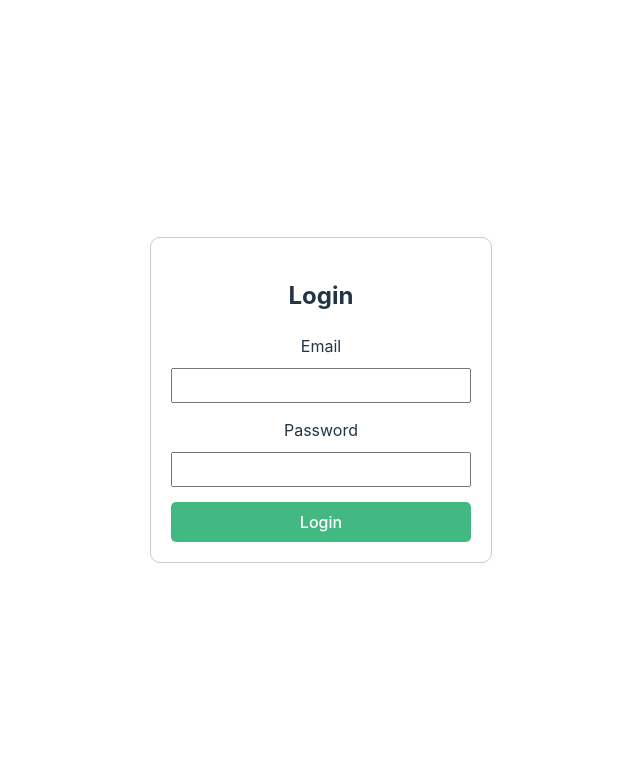
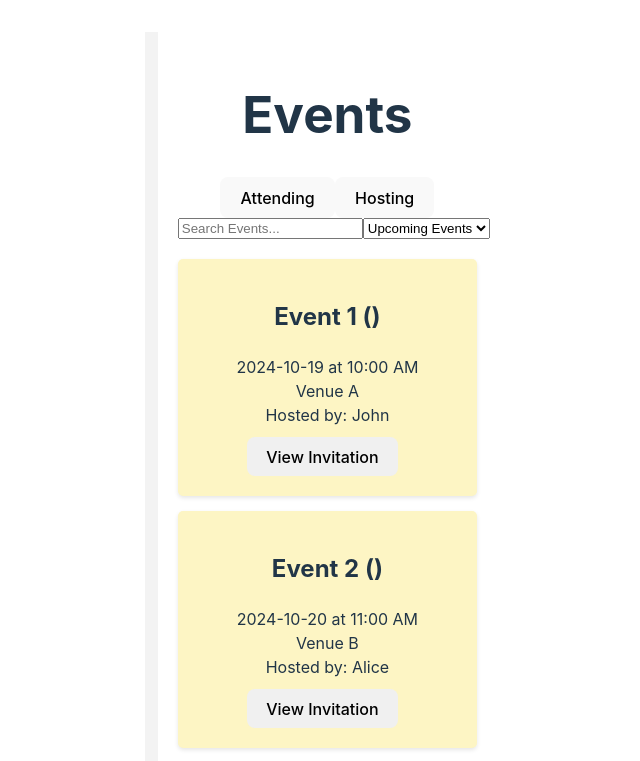
Before and after one commit to plewis10apsu/AllEvently, a Vue app in the folder AllEventlyProjectFiles/frontend/: page /events in a window 1280 px wide. Shown: the top 761 px of the page, without its empty margins (319-959 px from the left). Built offline with nearby package versions, Linux system fonts and the light colour scheme.

Commit message:
Add event card rendering with details and basic layout

```diff
--- a/AllEventlyProjectFiles/frontend/package.json
+++ b/AllEventlyProjectFiles/frontend/package.json
@@ -10,7 +10,8 @@
   },
   "dependencies": {
     "axios": "^1.7.7",
-    "vue": "^3.5.10"
+    "vue": "^3.5.10",
+    "vue-router": "^4.4.5"
   },
   "devDependencies": {
     "@vitejs/plugin-vue": "^5.1.4",
--- a/AllEventlyProjectFiles/frontend/src/App.vue
+++ b/AllEventlyProjectFiles/frontend/src/App.vue
@@ -4,8 +4,8 @@ import Login from './components/Login.vue'
 
 <template>
 
-  <!-- Login Component as Landing Page -->
-  <Login />
+  <!-- This will display the page according to the route (Login, Events, etc.) -->
+  <router-view />
 
 </template>
 
--- /dev/null
+++ b/AllEventlyProjectFiles/frontend/src/components/EventCard.vue
@@ -0,0 +1,40 @@
+<template>
+  <div class="event-card">
+    <h2>{{ event.title }} <span>({{ event.type }})</span></h2>
+    <div class="event-details">
+      <div>{{ event.date }} at {{ event.time }}</div>
+      <div>{{ event.location }}</div>
+      <div>Hosted by: {{ event.host }}</div>
+    </div>
+    <div class="event-actions">
+      <button @click="$emit('viewInvitation')">View Invitation</button>
+      <button v-if="event.host === 'You'" @click="$emit('editInvitation')">Edit Invitation</button>
+    </div>
+  </div>
+</template>
+
+<script setup lang="ts">
+defineProps({
+  event: Object
+});
+</script>
+
+<style scoped>
+.event-card {
+  background-color: #fdf5c4; /* Use your preferred colors */
+  padding: 20px;
+  border-radius: 5px;
+  box-shadow: 0 2px 4px rgba(0, 0, 0, 0.1);
+}
+
+.event-details {
+  margin-bottom: 10px;
+}
+
+.event-actions button {
+  margin-right: 10px;
+  background-color: #f0f0f0;
+  border: none;
+  cursor: pointer;
+}
+</style>
--- /dev/null
+++ b/AllEventlyProjectFiles/frontend/src/components/Events.vue
@@ -0,0 +1,102 @@
+<template>
+    <div class="events-page">
+<aside class="sidebar">
+<!-- Icons for navigation -->
+<div class="icon-container">
+    <!-- Add your icons here -->
+    </div>
+    </aside>
+
+    <main class="events-content">
+    <!-- Title and filter options -->
+    <header>
+        <h1>Events</h1>
+    <div class="tabs">
+    <button :class="{ active: activeTab === 'attending' }" @click="activeTab = 'attending'">Attending</button>
+    <button :class="{ active: activeTab === 'hosting' }" @click="activeTab = 'hosting'">Hosting</button>
+    </div>
+
+    <!-- Search Bar and Filter Options -->
+    <div class="filters">
+<input type="text" placeholder="Search Events..." v-model="searchQuery" />
+<select v-model="filterOption">
+    <option>Upcoming Events</option>
+<!-- Add more filter options if needed -->
+</select>
+</div>
+</header>
+
+<!-- Event Listings -->
+<section class="event-listings">
+    <EventCard
+        v-for="event in filteredEvents"
+  :key="event.id"
+:event="event"
+@viewInvitation="viewInvitation(event)"
+@editInvitation="editInvitation(event)"
+    />
+    </section>
+    </main>
+    </div>
+    </template>
+
+    <script setup lang="ts">
+import { ref, computed } from 'vue';
+import EventCard from './EventCard.vue';
+
+const activeTab = ref('attending');
+const searchQuery = ref('');
+const filterOption = ref('Upcoming Events');
+const events = ref([
+  { id: 1, title: 'Event 1', date: '2024-10-19', time: '10:00 AM', location: 'Venue A', host: 'John' },
+  { id: 2, title: 'Event 2', date: '2024-10-20', time: '11:00 AM', location: 'Venue B', host: 'Alice' },
+  { id: 3, title: 'Event 3', date: '2024-10-21', time: '12:00 PM', location: 'Venue C', host: 'Bob' }
+]);
+
+
+const filteredEvents = computed(() => {
+  // Logic to filter events based on activeTab, searchQuery, and filterOption
+  return events.value; // Return all events
+});
+
+const viewInvitation = (event) => {
+  // Handle viewing an invitation
+};
+
+const editInvitation = (event) => {
+  // Handle editing an invitation
+};
+</script>
+
+<style scoped>
+/* Basic layout and styles */
+.events-page {
+  display: flex;
+}
+
+.sidebar {
+  width: 15%;
+  background-color: #f3f3f3;
+}
+
+.events-content {
+  width: 85%;
+  padding: 20px;
+}
+
+.tabs button {
+  /* Style your tabs */
+}
+
+.filters {
+  display: flex;
+  justify-content: space-between;
+  margin-bottom: 20px;
+}
+
+.event-listings {
+  display: flex;
+  flex-direction: column;
+  gap: 15px;
+}
+</style>
--- a/AllEventlyProjectFiles/frontend/src/components/Login.vue
+++ b/AllEventlyProjectFiles/frontend/src/components/Login.vue
@@ -1,32 +1,23 @@
 <script setup lang="ts">
 import { ref } from 'vue'
+import { useRouter } from 'vue-router';
 
 const email = ref('')
 const password = ref('')
+const router = useRouter();
 
-const login = () => {
-  console.log('Email:', email.value)
-  console.log('Password:', password.value)
-  // Add your login logic here
-}
+const handleLogin = () => {
+  // Add your authentication logic here, then redirect on success
+  router.push('/events');   // Redirect to the Events page
+};
 </script>
 
 <template>
-  <div class="login-container">
-    <h2>Login</h2>
-    <form @submit.prevent="login">
-      <div class="input-group">
-        <label for="email">Email</label>
-        <input type="email" id="email" v-model="email" required />
-      </div>
-
-      <div class="input-group">
-        <label for="password">Password</label>
-        <input type="password" id="password" v-model="password" required />
-      </div>
-
-      <button type="submit">Login</button>
-    </form>
+  <div>
+    <!-- Login Form -->
+    <input type="email" placeholder="Email" />
+    <input type="password" placeholder="Password" />
+    <button @click="handleLogin">Login</button>
   </div>
 </template>
 
--- a/AllEventlyProjectFiles/frontend/src/main.ts
+++ b/AllEventlyProjectFiles/frontend/src/main.ts
@@ -1,5 +1,8 @@
 import { createApp } from 'vue'
 import './style.css'
 import App from './App.vue'
+import router from './router';  // Import the router
 
-createApp(App).mount('#app')
+const app = createApp(App);
+app.use(router);               // Use the router
+app.mount('#app');
--- /dev/null
+++ b/AllEventlyProjectFiles/frontend/src/router/index.ts
@@ -0,0 +1,23 @@
+import { createRouter, createWebHistory } from 'vue-router';
+import Login from '../components/Login.vue';   // Adjust path if needed
+import Events from '../components/Events.vue'; // Adjust path if needed
+
+const routes = [
+    {
+        path: '/',
+        name: 'Login',
+        component: Login
+    },
+    {
+        path: '/events',
+        name: 'Events',
+        component: Events
+    }
+];
+
+const router = createRouter({
+    history: createWebHistory(),
+    routes
+});
+
+export default router;
```
Also changed, not shown: 1 other file (tests, documents, lock files or other folders).
